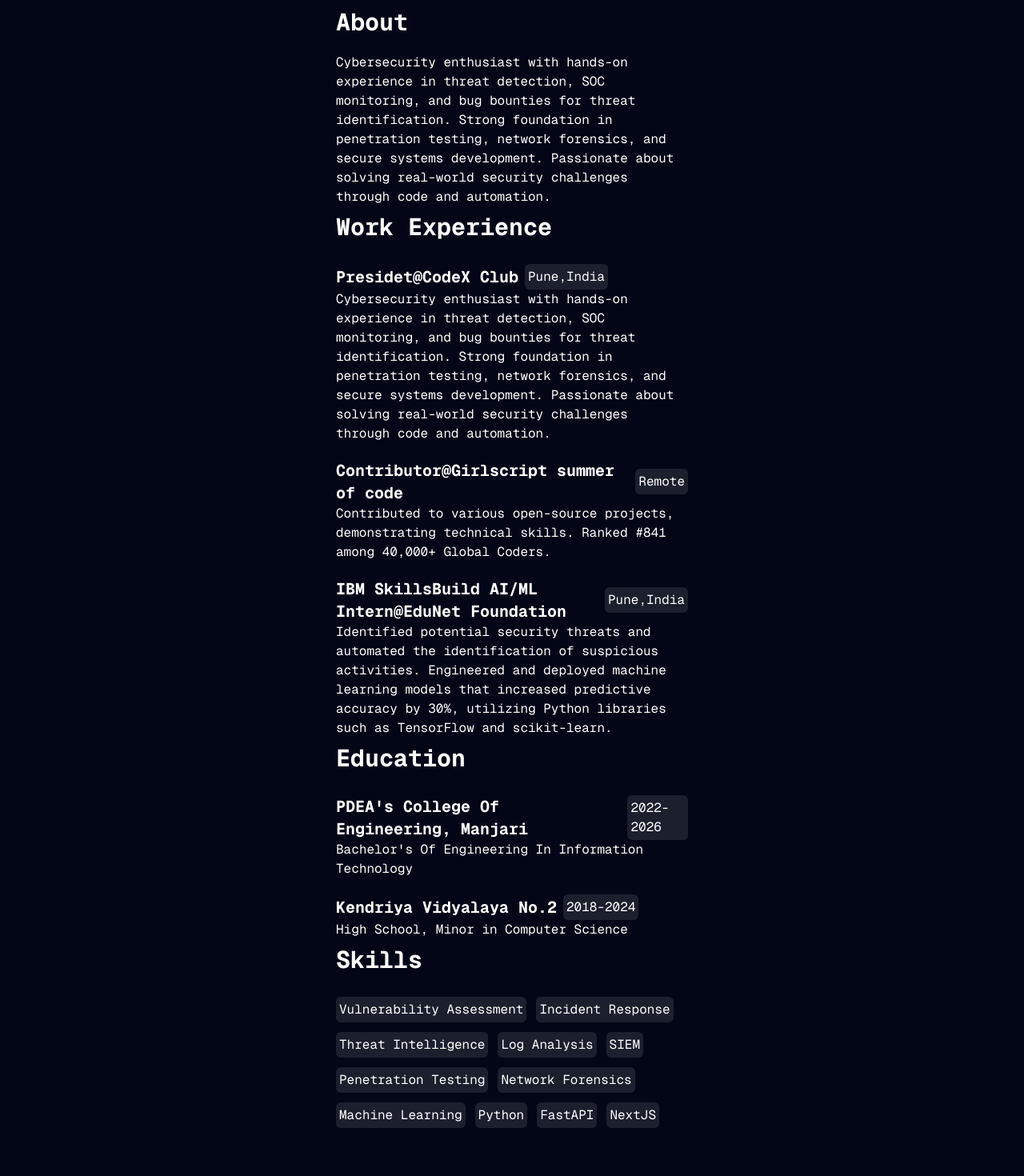
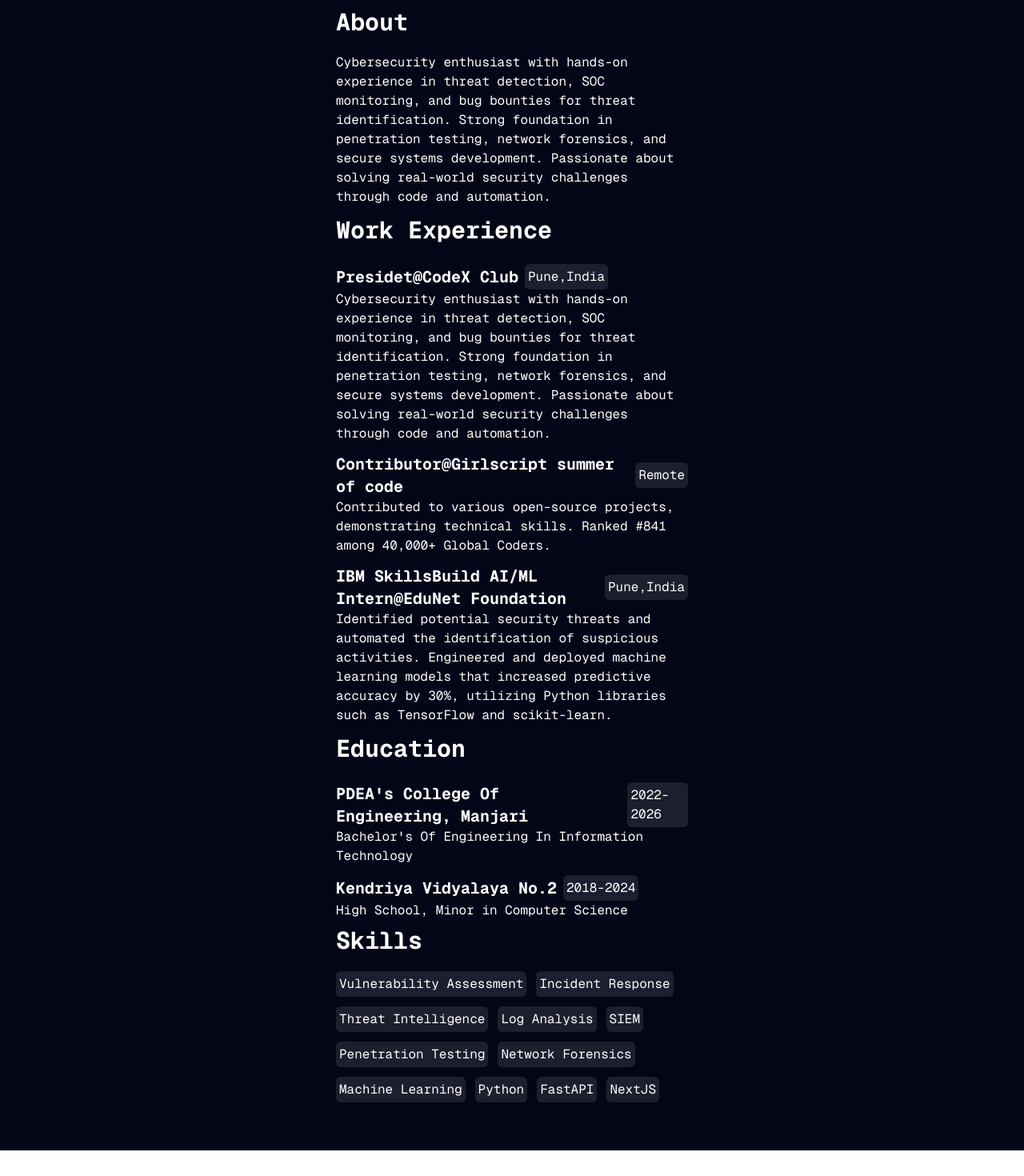
Before and after one commit to bhat-shubham/Portfolio, a Next.js app: page / in a window 1280 px wide. Shown: the part 324-1794 px from the top of the page at 80% size. After the commit the page ends 1762 px from the top, so only its background shows below. Built offline with nearby package versions, Linux system fonts and the light colour scheme.

Commit message:
minor pd changes

```diff
--- a/app/page.tsx
+++ b/app/page.tsx
@@ -50,8 +50,8 @@
         <h1 className="font-bold text-3xl py-5">About</h1>
         <p>Cybersecurity enthusiast with hands-on experience in threat detection, SOC monitoring, and bug bounties for threat identification. Strong foundation in penetration testing, network forensics, and secure systems development. Passionate about solving real-world security challenges through code and automation.</p>
         </div>
-        <div className="flex flex-col gap-5">
-        <h1 className="font-bold text-3xl py-2">Work Experience</h1>
+        <div className="flex flex-col gap-3">
+        <h1 className="font-bold text-3xl py-3">Work Experience</h1>
         <div>
           <div className="flex align-middle gap-2 items-center">
           <h1 className="text-xl font-bold">Presidet@CodeX Club</h1>
@@ -74,8 +74,8 @@
         <p>Identified potential security threats and automated the identification of suspicious activities. Engineered and deployed machine learning models that increased predictive accuracy by 30%, utilizing Python libraries such as TensorFlow and scikit-learn.</p>
         </div>
         </div>
-        <div className="flex flex-col gap-5">
-        <h1 className="font-bold text-3xl py-2">Education</h1>
+        <div className="flex flex-col gap-3">
+        <h1 className="font-bold text-3xl py-3">Education</h1>
         <div>
           <div className="flex align-middle gap-2 items-center">
           <h1 className="text-xl font-bold">PDEA&apos;s College Of Engineering, Manjari</h1>
@@ -91,7 +91,7 @@
         <p>High School, Minor in Computer Science</p>
         </div>
         </div>
-        <div className="flex flex-col gap-5">
+        <div className="flex flex-col gap-3">
         <h1 className="font-bold text-3xl py-2">Skills</h1>
         <div>
           <div className="flex gap-3 flex-wrap">
```
